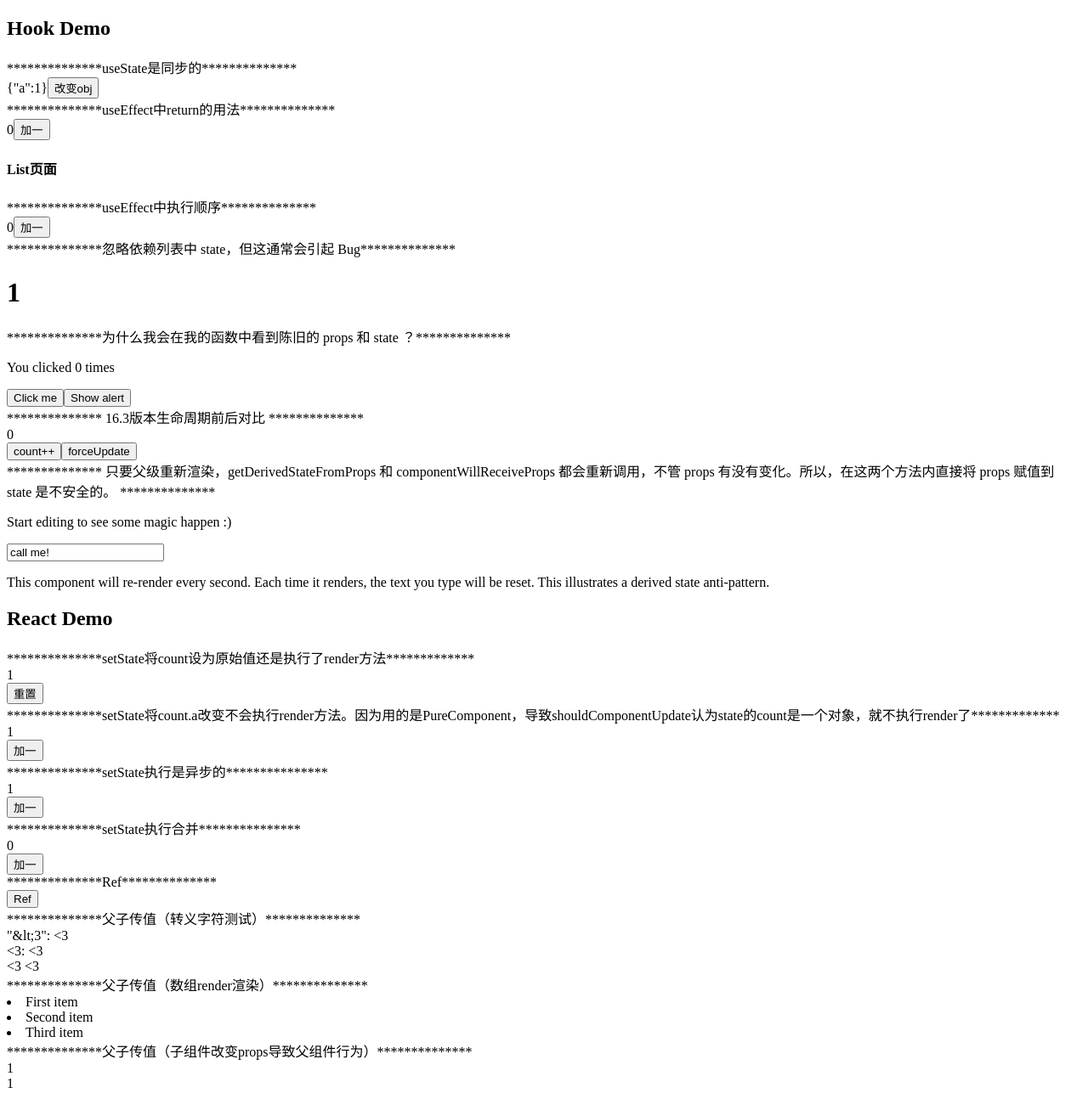
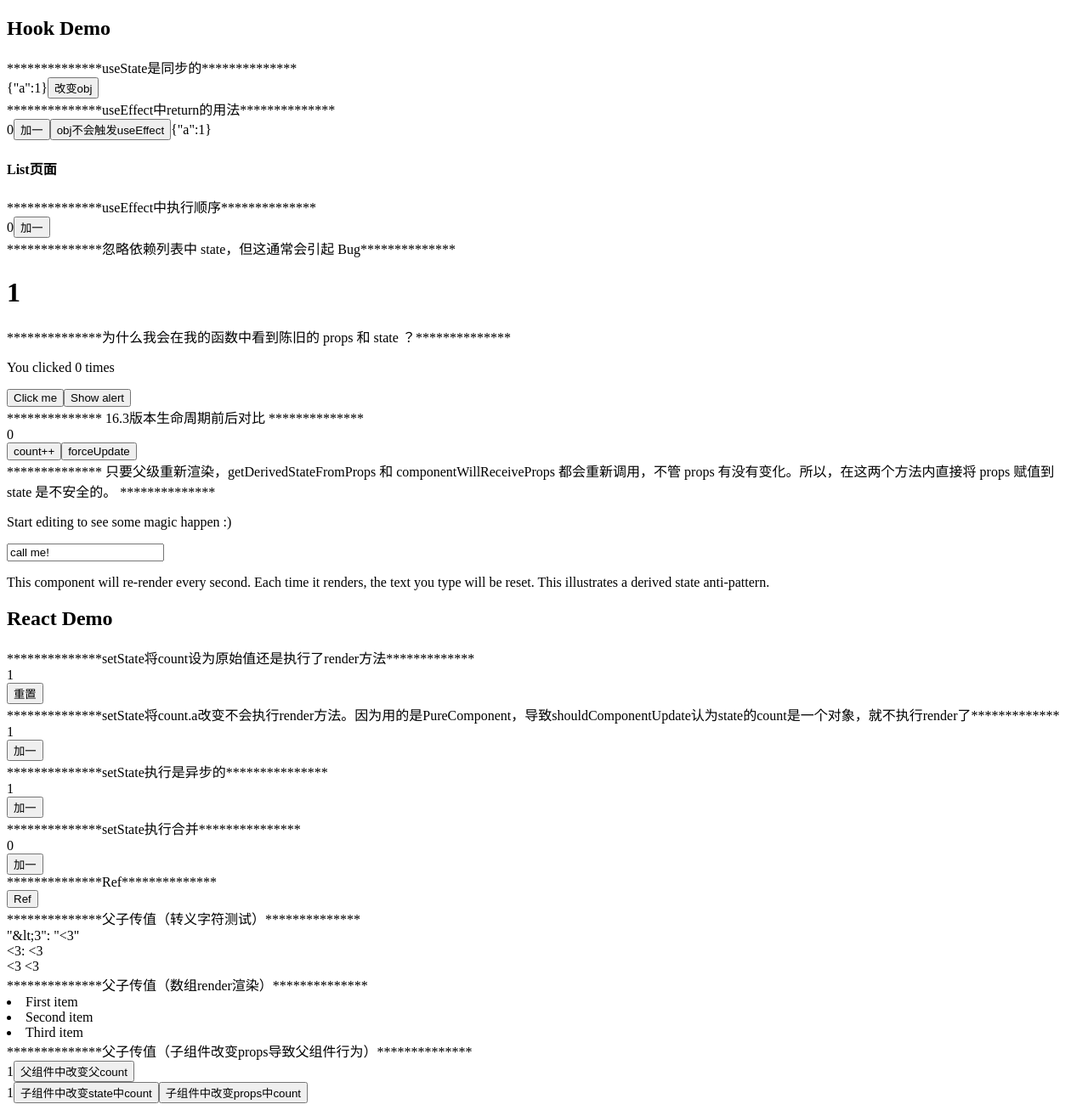
Before and after one commit to mybells/ReactStudy, a React (Create React App) app in the folder React/: page / in a window 1280 px wide. Shown: the whole page at 85% size. Built offline with nearby package versions, Linux system fonts and the light colour scheme.

Commit message:
update: review

```diff
--- a/React/src/pages/HookStudy/useEffectDemo.js
+++ b/React/src/pages/HookStudy/useEffectDemo.js
@@ -36,7 +36,8 @@
     <div>
       {count}
       <button onClick={() => setcount(count => ++count)}>加一</button>
-      {/* {JSON.stringify(obj)} */}
+      <button onClick={() => setobj(obj => {obj.a=2;return obj})}>obj不会触发useEffect</button>
+      {JSON.stringify(obj)}
       <div>
         {count % 2 ? <Index /> : <List />}
       </div>
--- a/React/src/pages/HookStudy/useStateDemo.js
+++ b/React/src/pages/HookStudy/useStateDemo.js
@@ -7,8 +7,7 @@
     // console.log(this)//undefined
     console.log('执行前：', obj);
     setobj((val) => {
-      // console.log(val===obj);//true,val是obj的引用,直接改变obj值不会更新视图
-
+      // console.log(val===obj);//true,val是obj的引用,直接改变obj值不会更新视图(val.a++;return val)
       let cloneObj = { ...obj };
       // console.log(cloneObj===obj);//false
       cloneObj.a++;
--- a/React/src/pages/ReactDemo/父子传值/子组件改变props导致父组件行为.js
+++ b/React/src/pages/ReactDemo/父子传值/子组件改变props导致父组件行为.js
@@ -8,11 +8,20 @@
     };
 
   };
+  cb=(dd)=>{
+    console.log(dd,this.state.list)//234 {count: 2}
+  }
   render(){
     return (
       <div>
         {this.state.list.count}
-        <Child list={this.state.list}></Child>
+        <button onClick={() => { this.setState(val=>{
+          // console.log(val===this.state);//true
+          let temp={...val};
+          temp.list.count++;
+          return temp;
+        }) }}>父组件中改变父count</button>
+        <Child list={this.state.list} callback={this.cb}></Child>
       </div>
     )
   }
@@ -30,6 +39,12 @@
     return (
       <div>
         {this.state.list.count}
+        <button onClick={() => { this.setState(val=>{
+          let temp={...val};
+          temp.list.count++;
+          return temp;
+        });this.props.callback(234);console.log("子组件会更新,父组件不会更新，但是父组件中state.list.count变了"); }}>子组件中改变state中count</button>
+        <button onClick={() => { this.props.list.count++;console.log("父子组件不会更新,但是父组件中state.list.count变了");this.props.callback(234) }}>子组件中改变props中count</button>
       </div>
     )
   }
@@ -38,6 +53,6 @@
 export default Parent;
 
 /*
-1. 传到子组件的值是引用。直接改变的话，值会变，但是父组件不会重新渲染。所有不要直接改变props。
+1. 传到子组件的值是引用。直接改变的话，值会变，但是父组件不会重新渲染。所以不要直接改变props。
 2. 如果父组件传递给子组件的props改变了，子组件会执行render，但是不执行constructor。所以不要直接将props赋值给state，否则父组件中传给子组件的值改变后，子组件不会改变，但会执行render。
 */
--- a/React/src/pages/ReactDemo/父子传值/特殊字符转义.js
+++ b/React/src/pages/ReactDemo/父子传值/特殊字符转义.js
@@ -26,7 +26,7 @@
   render() {
     return (
       <div>
-        <div>{JSON.stringify('&lt;3')}: {this.props.msg} </div>
+        <div>{JSON.stringify('&lt;3')}: {JSON.stringify(this.props.msg)} </div>
         <div>{'<3'}: {this.props.msg2} </div>
         <div>{'<3'} {this.props.msg3} </div>
       </div>
```
